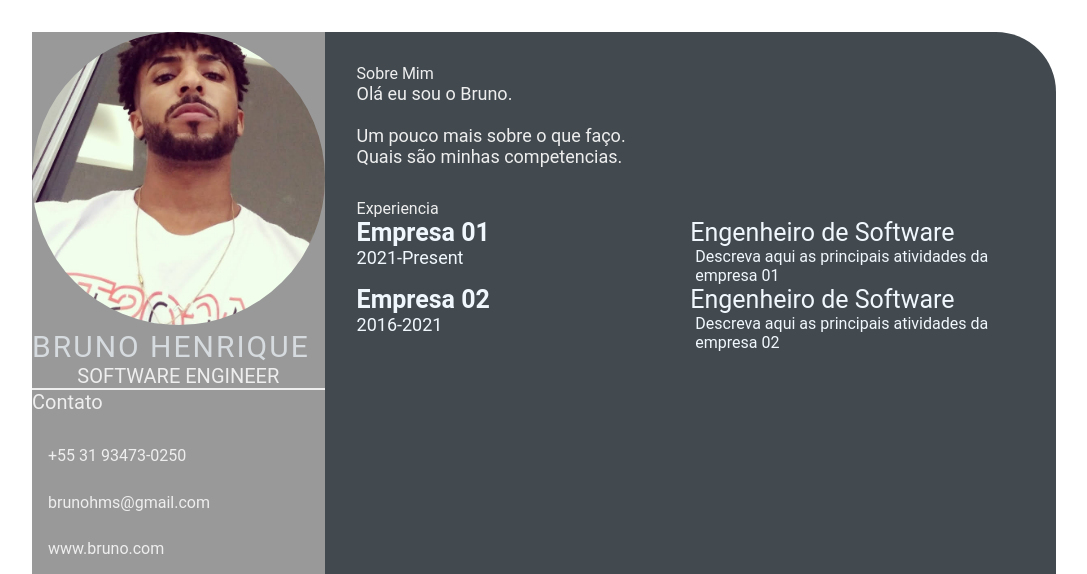
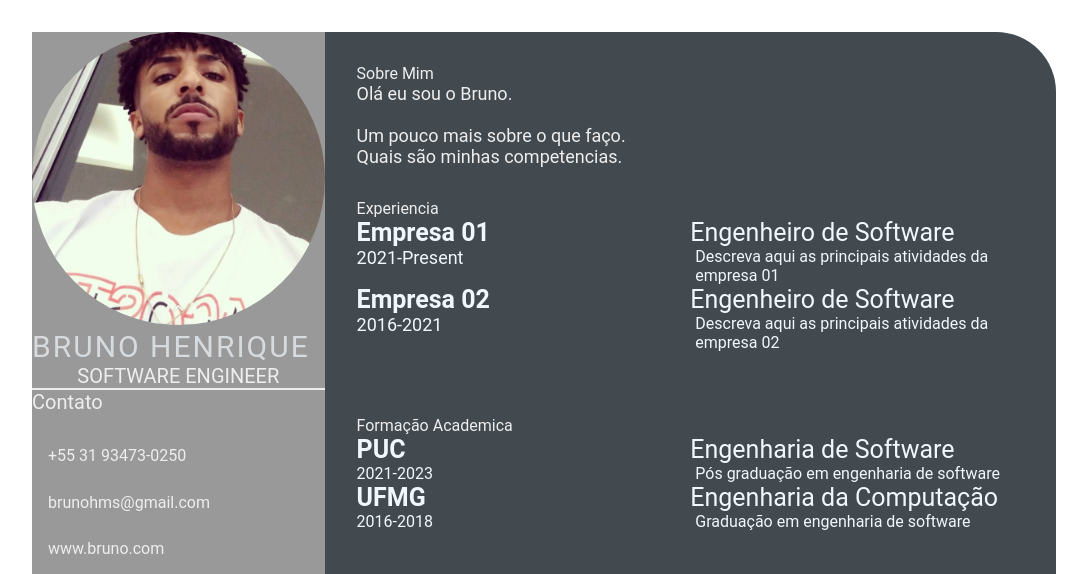
Before and after one commit to Bhbrunoo/devweekgit.github.io, a plain HTML site: page index.html in a window 1280 px wide. Shown: the top 574 px of the page, without its empty margins (96-1183 px from the left). Drawn offline with Linux system fonts and the light colour scheme.

Commit message:
day-04 (#4)

```diff
--- a/index.html
+++ b/index.html
@@ -1,5 +1,6 @@
 <!DOCTYPE html>
 <html lang="en">
+
 <head>
     <meta charset="UTF-8">
     <meta http-equiv="X-UA-Compatible" content="IE=edge">
@@ -9,6 +10,7 @@
     <link rel="stylesheet" href="style.css">
 
 </head>
+
 <body>
     <main class="resume-contents">
         <section class="left-section">
@@ -21,16 +23,22 @@
                 <div class="contact-info">
                     <p class="left-title">Contato</p>
                     <ul>
-                        <li><i class="fa fa-phone"></i>+55 31 93473-0250<li>
-                            <li><i class="fa fa-envelope"></i>brunohms@gmail.com<li>
-                            <li><i class="fa fa-globe"></i>www.bruno.com<li>
-                            <li><i class="fa fa-github"></i>Bhbrunoo<li>
+                        <li><i class="fa fa-phone"></i>+55 31 93473-0250
+                        <li>
+                        <li><i class="fa fa-envelope"></i>brunohms@gmail.com
+                        <li>
+                        <li><i class="fa fa-globe"></i>www.bruno.com
+                        <li>
+                        <li><i class="fa fa-github"></i>Bhbrunoo
+                        <li>
                     </ul>
                     <div>
                         <div class="s]Skills">
                             <p class="left-title">Skills</p>
                             <ul>
-                                <li><p>HTML, CSS, Git & GitHub</p></li>
+                                <li>
+                                    <p>HTML, CSS, Git & GitHub</p>
+                                </li>
                             </ul>
                         </div>
             </section>
@@ -69,9 +77,35 @@
                                     Descreva aqui as principais atividades da empresa 02
                                 </p>
                             </div>
-                <div>
+                        </div>
+                    </section>
+                    <section class="education gap">
+                        <div class="right-title">Formação Academica</div>
+                        <div class="education-contents">
+                        <div class="education-left">
+                            <p class="education-school-name">PUC</p>
+                            <p class="education-time-period">2021-2023</p>
+                        </div>
+                        <div class="education-right">
+                            <p class="education-subject">Engenharia de Software</p>
+                            <p class="education-desc">
+                                Pós graduação em engenharia de software
+                            </p>
+                        </div>
+                        <div class="education-left">
+                            <p class="education-school-name">UFMG</p>
+                            <p class="education-time-period">2016-2018</p>
+                        </div>
+                        <div class="education-right">
+                            <p class="education-subject">Engenharia da Computação</p>
+                            <p class="education-desc">
+                                 Graduação em engenharia de software
+                            </p>
+                        </div>
+                        </div>
                     </section>
         </section>
         <main>
 </body>
+
 </html>
```
Lines whose indentation alone changed are shown as unchanged.
